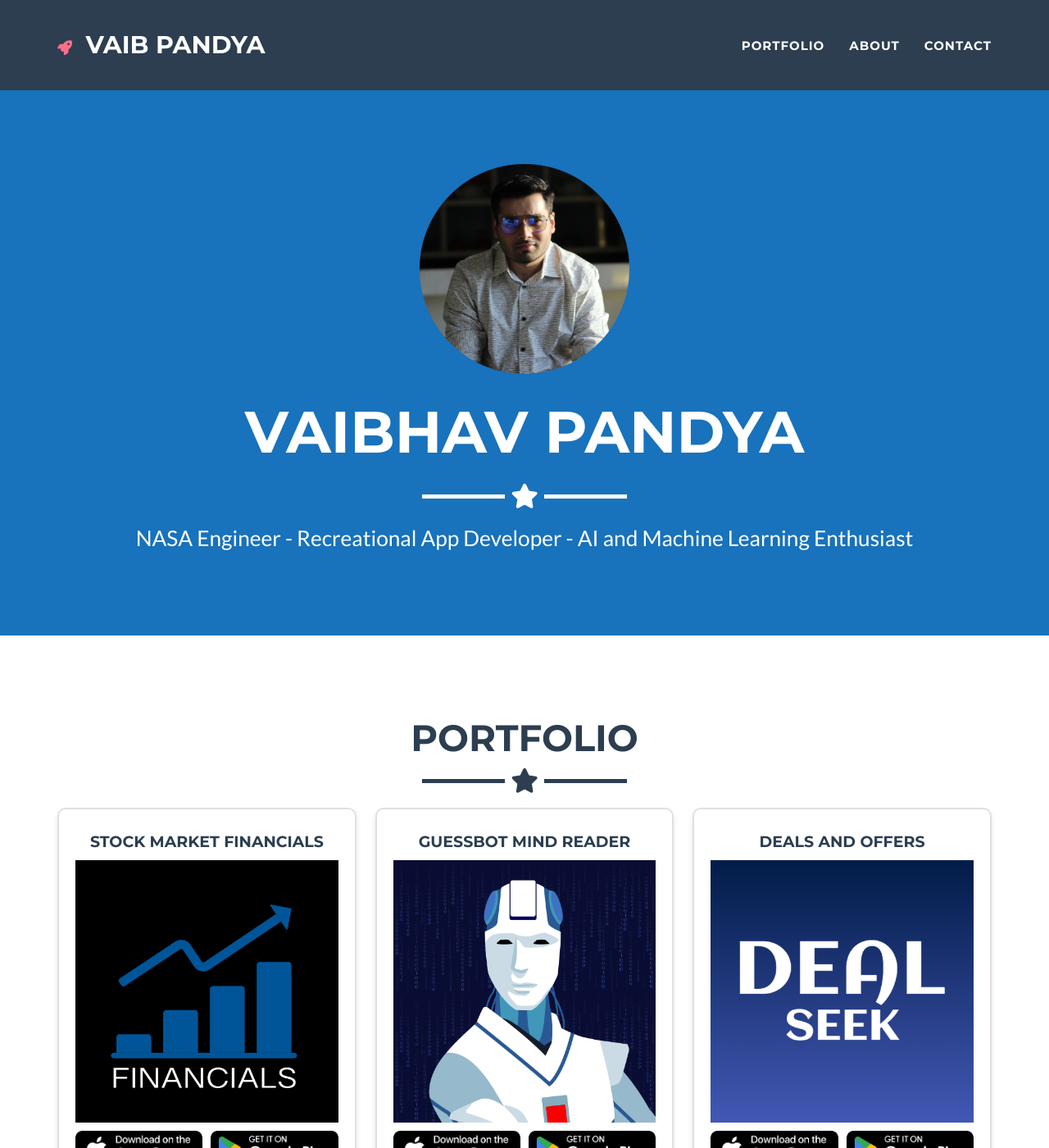
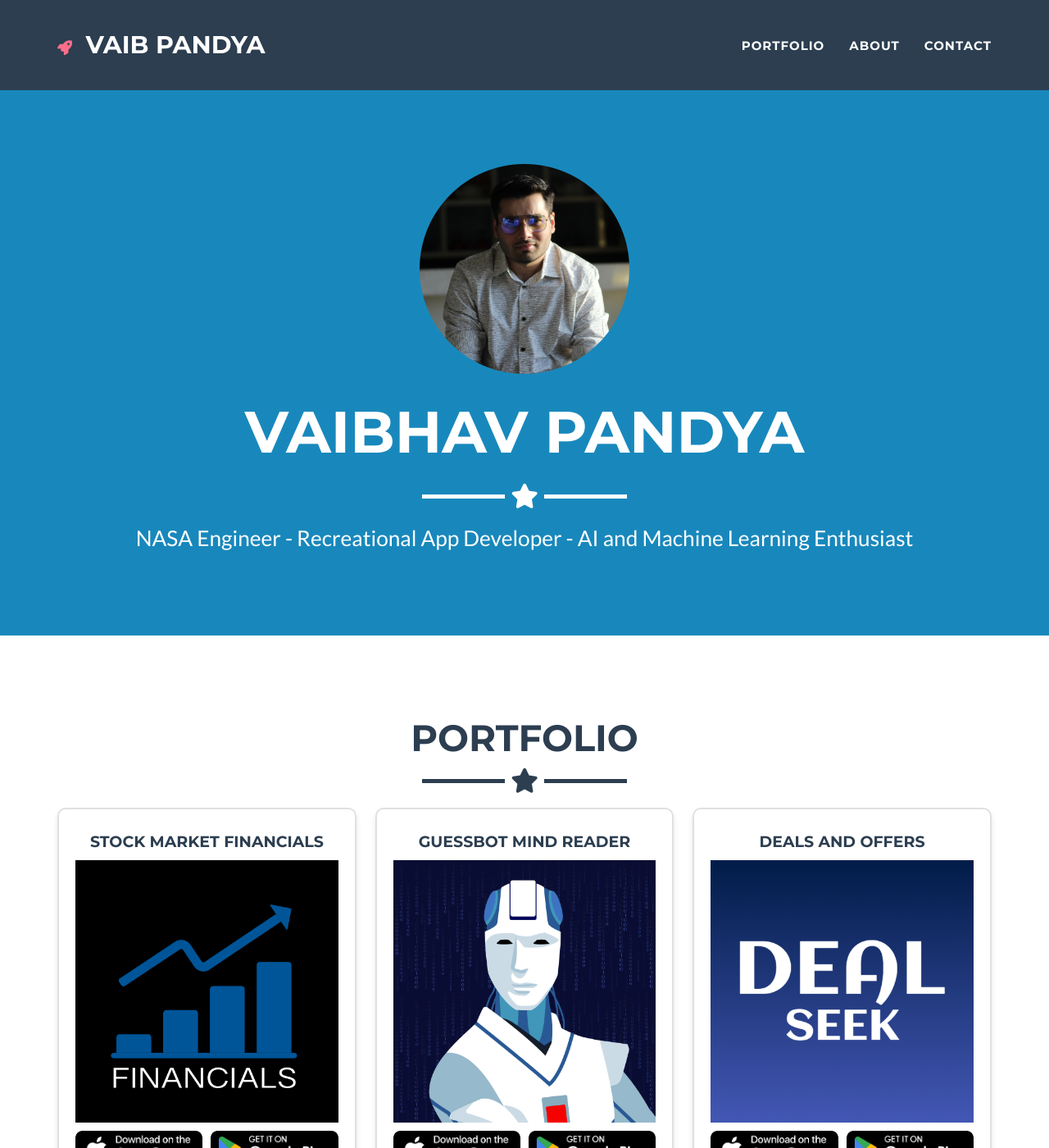
Before and after one commit to pandyav/pandyav.github.io, a Jekyll site: the page built from _posts/2014-07-18-project-1.markdown, in a window 1280 px wide and 1400 px high. Shown: the whole window at 82% size. Built offline with Jekyll 4.4.1, drawn with Linux system fonts in a browser that asks for light colours.

Commit message:
main pic

```diff
--- a/_config.yml
+++ b/_config.yml
@@ -26,7 +26,7 @@ contact: static
 
 # Color settings (hex-codes without the leading hash-tag)
 color:
-  primary: 1872bc #18bc9c #80B3FF
+  primary: 1888bc #18bc9c #80B3FF
   primary-rgb: "24,288,156" #"128,179,255"
   secondary: 2c3e50 #FD6E8A
   secondary-dark: 233140 #A2122F
```
